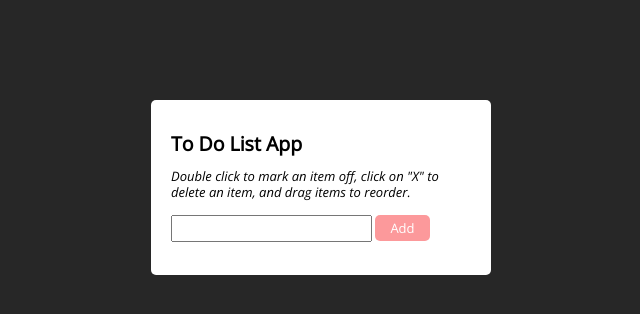
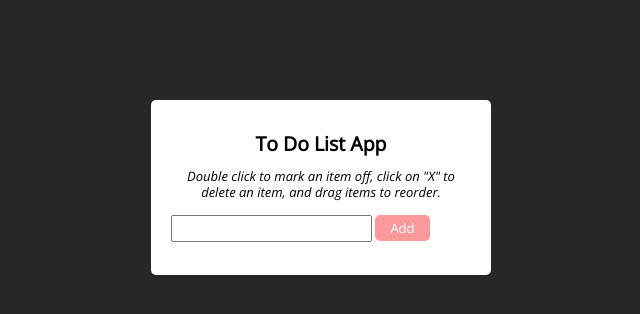
Before and after one commit to Stenson0/to-do-list, a plain HTML site: page index.html in a window 1280 px wide. Shown: the whole page, without its empty margins (319-959 px from the left). Drawn offline with nearby package versions, Linux system fonts and the light colour scheme.

Commit message:
adding styling

```diff
--- a/css/styles.css
+++ b/css/styles.css
@@ -13,6 +13,10 @@ margin: 0 auto;
 margin-top: 100px;
 background: white;
 border-radius: 5px;}
+
+h2, p {
+	text-align: center;
+}
 
 form {
 display: inline-block;
```
